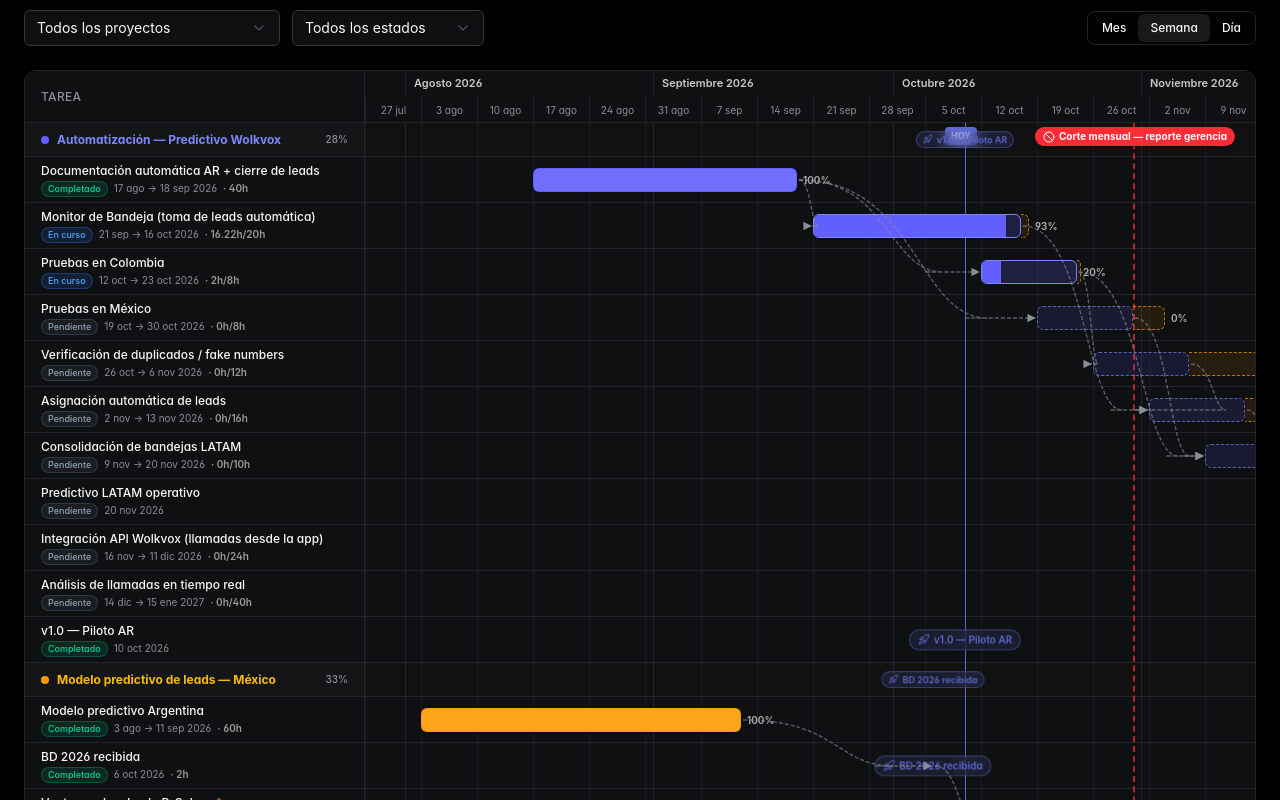
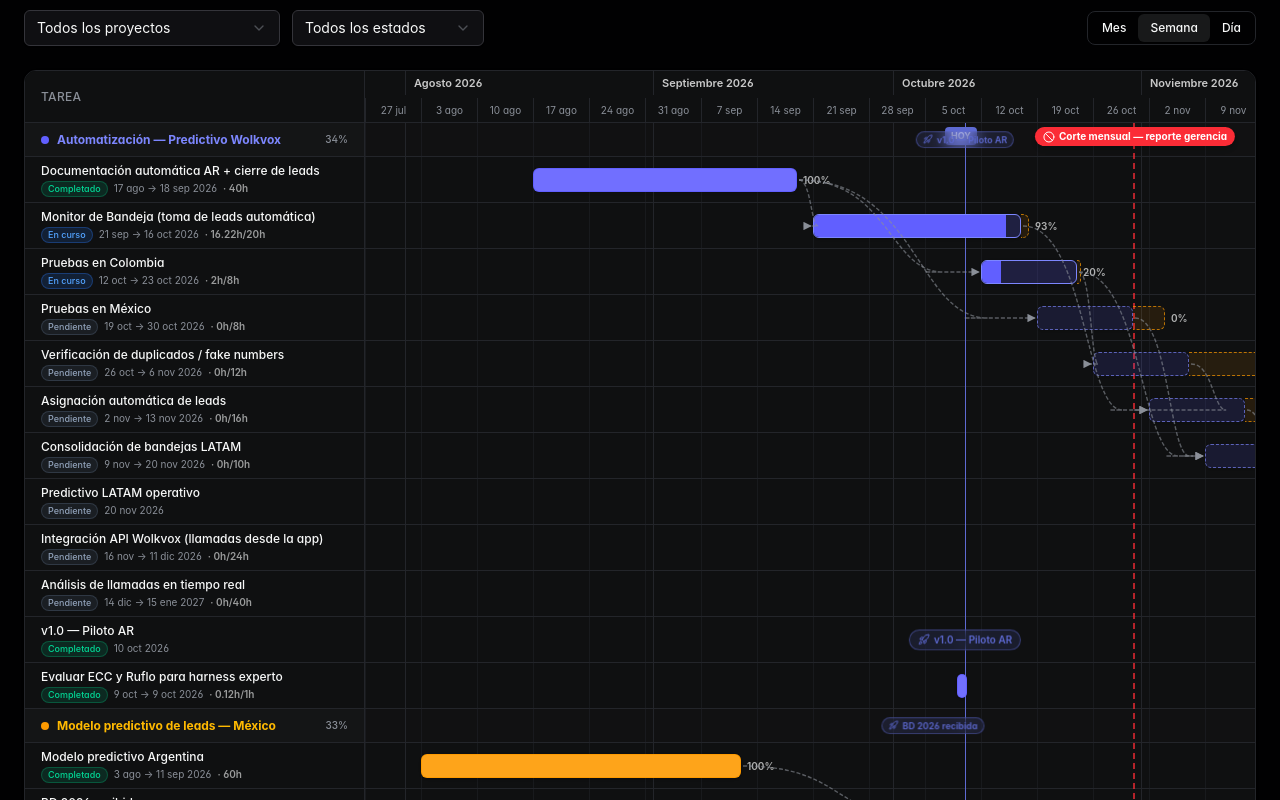
Before and after one commit to Automotive-industry/automatic-grantt, a React (Vite) app: page / in a window 1280 px wide. Shown: the part 280-1080 px from the top of the page. Built offline with nearby package versions, Linux system fonts and the light colour scheme.

Commit message:
stop --progress 100 marca la tarea como done

```diff
--- a/scripts/update-tracker.mjs
+++ b/scripts/update-tracker.mjs
@@ -233,7 +233,10 @@
     task.hours = Math.round(((task.hours ?? 0) + open.hours) * 100) / 100
     if (flags.progress !== undefined && flags.progress !== true) {
       const n = Number(flags.progress)
-      if (Number.isFinite(n)) task.progress = Math.min(100, Math.max(0, Math.round(n)))
+      if (Number.isFinite(n)) {
+        task.progress = Math.min(100, Math.max(0, Math.round(n)))
+        if (task.progress === 100) task.status = "done"
+      }
     }
     message = `Sesión cerrada en ${task.id}: +${open.hours}h (total ${task.hours}h)`
     break
--- a/src/data/tasks.json
+++ b/src/data/tasks.json
@@ -170,6 +170,16 @@
               "text": "Monitor de Bandeja (toma de leads automática): Implementado ciclo lead_monitor + SSE + guardian; falta piloto real en Salesforce"
             }
           ]
+        },
+        {
+          "id": "wo-evaluar-ecc-y-ruflo-para",
+          "name": "Evaluar ECC y Ruflo para harness experto",
+          "status": "done",
+          "progress": 100,
+          "start": "2026-10-09",
+          "end": "2026-10-09",
+          "estHours": 1,
+          "hours": 0.12
         }
       ]
     },
--- a/src/data/worklog.json
+++ b/src/data/worklog.json
@@ -11,6 +11,12 @@
       "start": "2026-10-09T22:34:40.377Z",
       "end": "2026-10-09T22:34:41.090Z",
       "hours": 0
+    },
+    {
+      "taskId": "wo-evaluar-ecc-y-ruflo-para",
+      "start": "2026-10-10T01:48:59.549Z",
+      "end": "2026-10-10T01:56:12.543Z",
+      "hours": 0.12
     }
   ]
 }
```
